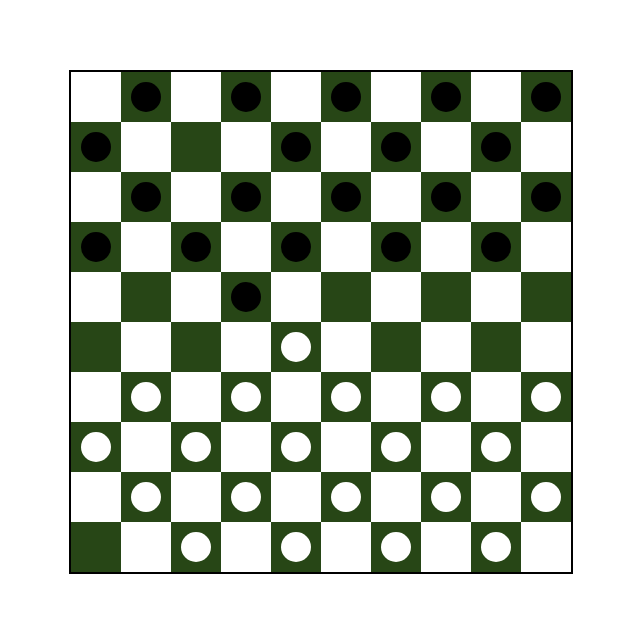
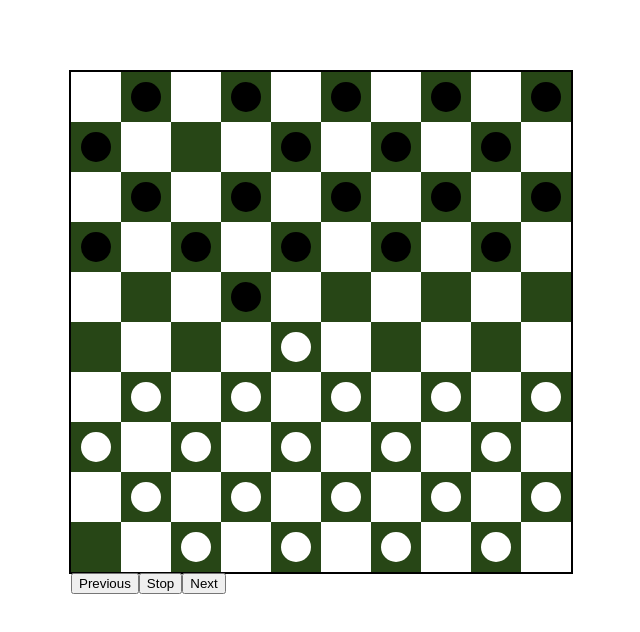
Before and after one commit to BogdanBankowski/draughts-game, a React (Create React App) app: page / in a window 1280 px wide. Shown: the top 632 px of the page, without its empty margins (1-641 px from the left). Built offline with nearby package versions, Linux system fonts and the light colour scheme; the HTML template or start-up script is replaced by a standard one.

Commit message:
Start/Stop button, Next and Previous buttons

```diff
--- a/src/App.js
+++ b/src/App.js
@@ -23,11 +23,6 @@ function Field({ piece, white }) {
     return <div className='field-black'><div className={piece+'-piece'}></div> </div>
   }
 }
-
-// 1. on component mount, play a set of movements defined in PDN format
-// each movement should last 1 second
-// the game should stop playing when the game's over
-
 // 2. allow stopping and resuming the game
 // 3. allow going one movement forward and back
 
@@ -61,31 +56,55 @@ function handleMove(movFrom, movTo,actualBoard) {
     }
   }
   if(pieceToCapture==!null) pieceToCapture.noOfField = null; */
+  console.log({actualBoard,movFrom,movTo});
   let pieceToMove = actualBoard.find(elem => (
     elem.noOfField === movFrom
   ));
   pieceToMove.noOfField = movTo;
 
+
   return actualBoard.slice();
 }
 
 
+
 function Board() {
   const [pieces, setPieces] = useState(DEFAULT_BOARD);
-
+  const [stopButtonClicked, setStopButton] = useState(false);
+  const [movIndex, setMovIndex] = useState(0);
+  const gameLength = TEST_GAME2.length; // DO ZMIANY
   useEffect(() => {
 
    // for (let i=0;i<TEST_GAME.length;i++){}
-   let i=0;
+
    let gameInterval = setInterval(() => {
-      i<TEST_GAME2.length ? setPieces(handleMove(TEST_GAME2[i][0],TEST_GAME2[i][1],pieces)) : clearInterval(gameInterval);
-      i++;
-      }
+
+      if(!stopButtonClicked){
+      movIndex<TEST_GAME2.length ? setPieces(handleMove(TEST_GAME2[movIndex][0],TEST_GAME2[movIndex][1],pieces)) : clearInterval(gameInterval);
+      setMovIndex(movIndex+1);
+      }}
     , 1000)
 
+    return () => clearInterval(gameInterval)
+
   }
-  , []);
+  , [stopButtonClicked,pieces,movIndex]);
 
+  let previousMove = function(){
+     if(movIndex-1>=0){
+      setStopButton(true);
+
+      handleMove(TEST_GAME2[movIndex-1][1],TEST_GAME2[movIndex-1][0],pieces);
+      setMovIndex(movIndex-1)
+    }
+  }
+  let nextMove = function(){
+    if(movIndex+1<=gameLength){
+      setStopButton(true);
+      handleMove(TEST_GAME2[movIndex][0],TEST_GAME2[movIndex][1],pieces);
+      setMovIndex(movIndex+1)
+    }
+  }
 
 
   return <div className='board'>{Array(10)
@@ -106,10 +125,16 @@ function Board() {
             })}
         </div>
       );
-    })}</div>;
+    })}
+    <button onClick = {() => previousMove()}>Previous</button>
+    <button onClick={() => setStopButton(!stopButtonClicked)}>{stopButtonClicked?'Start':'Stop'}</button>
+    <button onClick = {() => nextMove()}>Next</button>
+
+    </div>
+   ;
 }
 
-
+// USE EFFECT, SETINTERVAL, SETTIMEOUT
 
 
 
```
